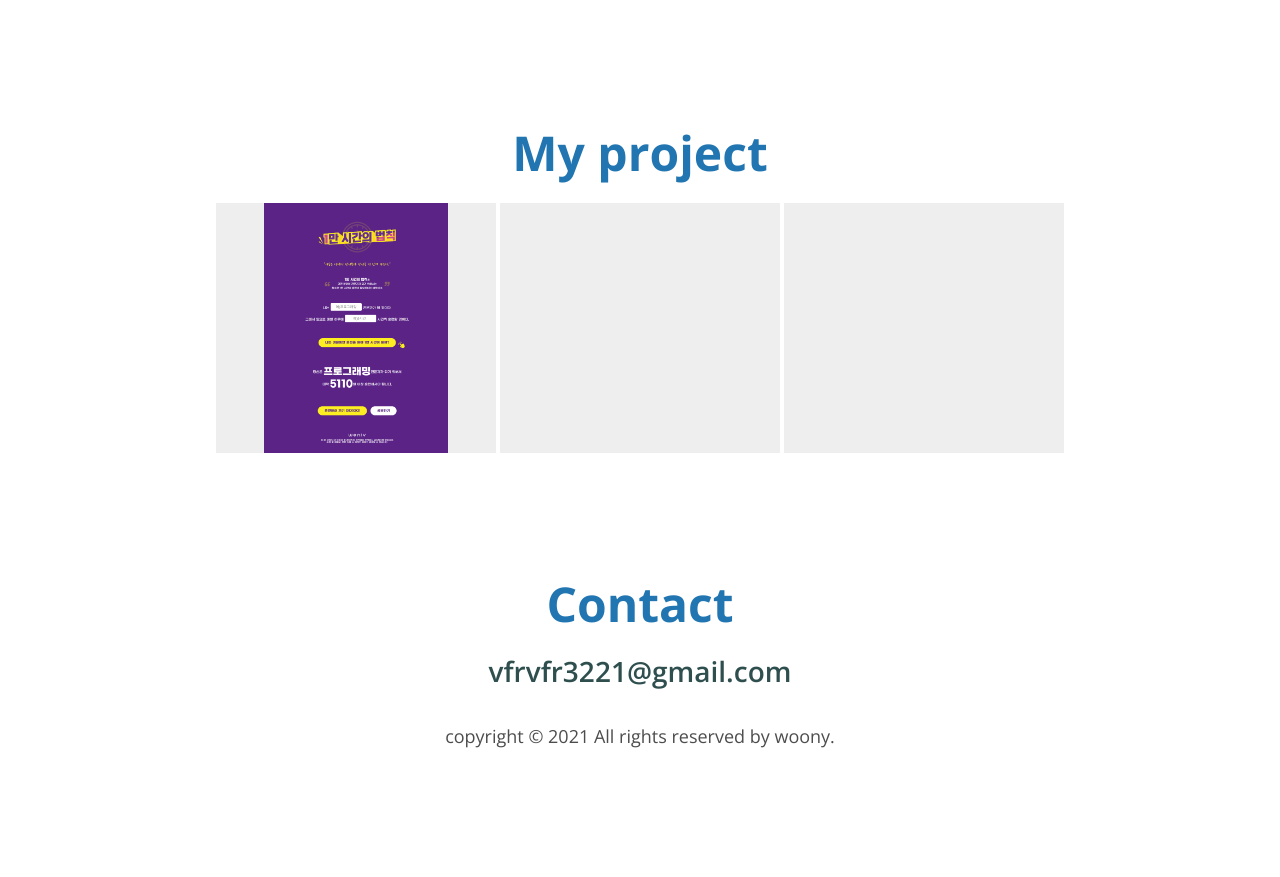
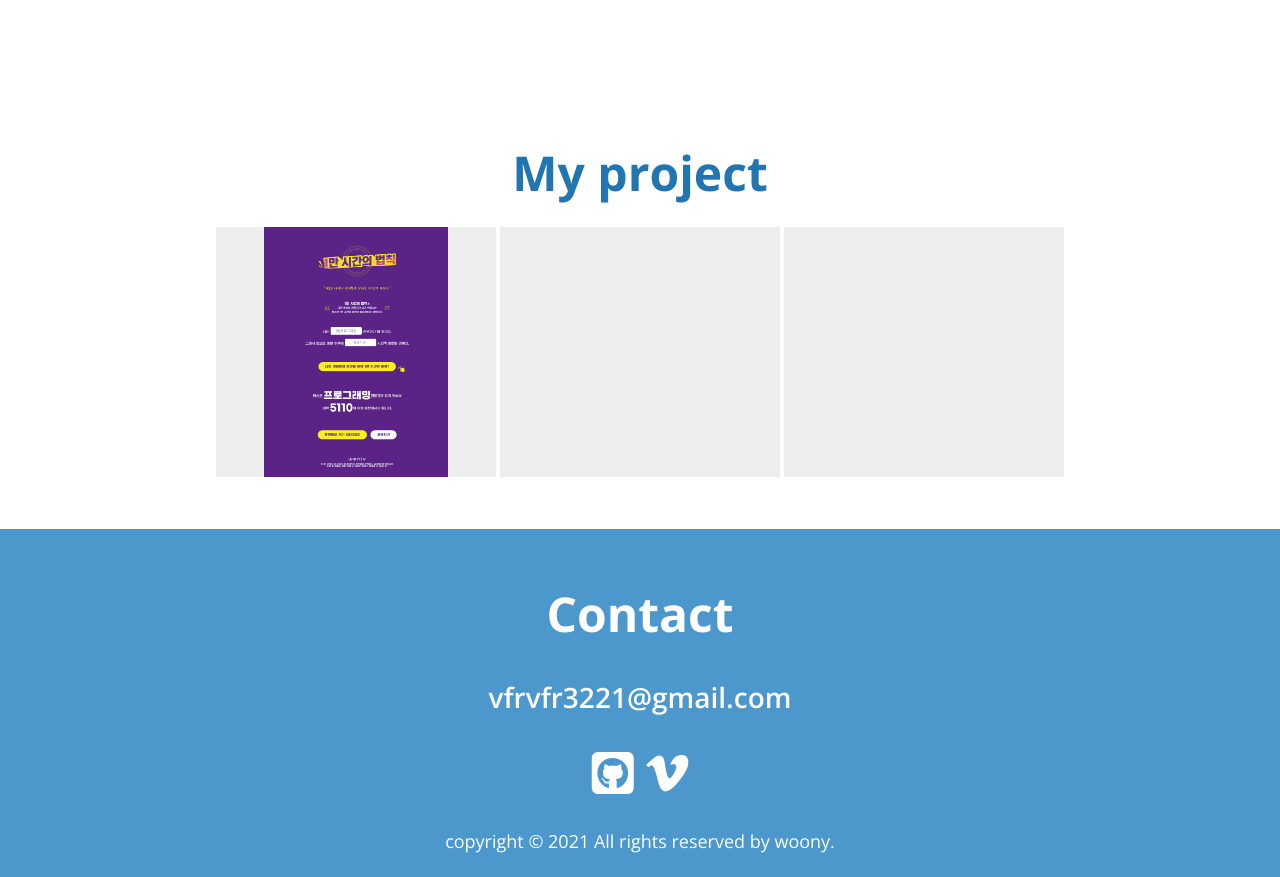
Before and after one commit to gureumwoon/My-Portfolio, a plain HTML site: page index.html in a window 1280 px wide. Shown: the part 1360-2237 px from the top of the page. Before the commit the page ends 2162 px from the top, so only its background shows below. Drawn offline with nearby package versions, Linux system fonts and the light colour scheme.

Commit message:
CSS contact section styling

```diff
--- a/index.html
+++ b/index.html
@@ -101,10 +101,10 @@
         </div>
     </section>
     <!-- Contact -->
-    <section id="contact" class="section">
+    <section id="contact">
         <h1 class="contact-title">Contact</h1>
         <h2 class="contact-email">vfrvfr3221@gmail.com</h2>
-        <div class="cintact-links">
+        <div class="contact-links">
             <a href="https://github.com/gureumwoon" target="_blank">
                 <i class="fab fa-github-square"></i>
             </a>
--- a/style.css
+++ b/style.css
@@ -61,7 +61,7 @@ h1 {
     font-size: var(--font-large);
     font-weight: var(--weight-bold);
     color: var(--color-skyblue);
-    margin: 16px 0;
+    margin: 20px 0;
 }
 
 h2 {
@@ -249,3 +249,30 @@ p {
     margin-top: 8px;
     background-color: whitesmoke;
 }
+
+/* Contact */
+
+#contact {
+    padding:20px;
+    text-align: center;
+    background-color: #4C98CC;
+}
+
+.contact-title, .contact-email, .contact-rights {
+    color:var(--color-white);
+}
+
+.contact-title {
+    margin: 32px 0;
+}
+
+.contact-links {
+    font-size: var(--font-large);
+    margin: 24px 0;
+    transition: all var(--animation-duration) ease-in;
+}
+
+.contact-links i:hover {
+    transform: scale(1.1);
+    color:burlywood;
+}
```
